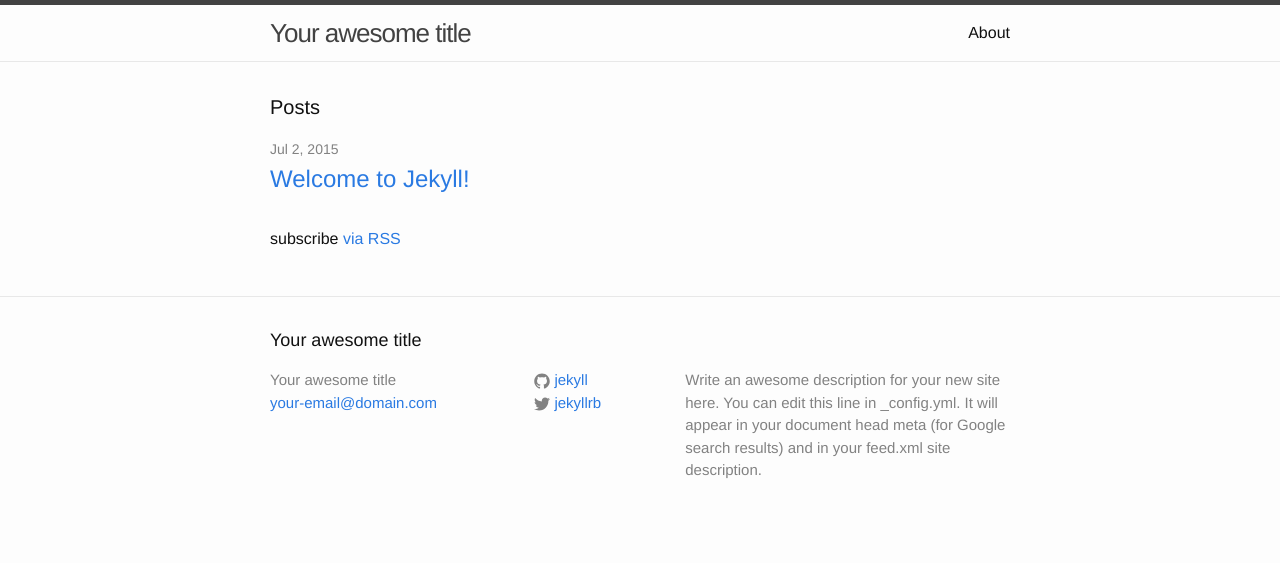
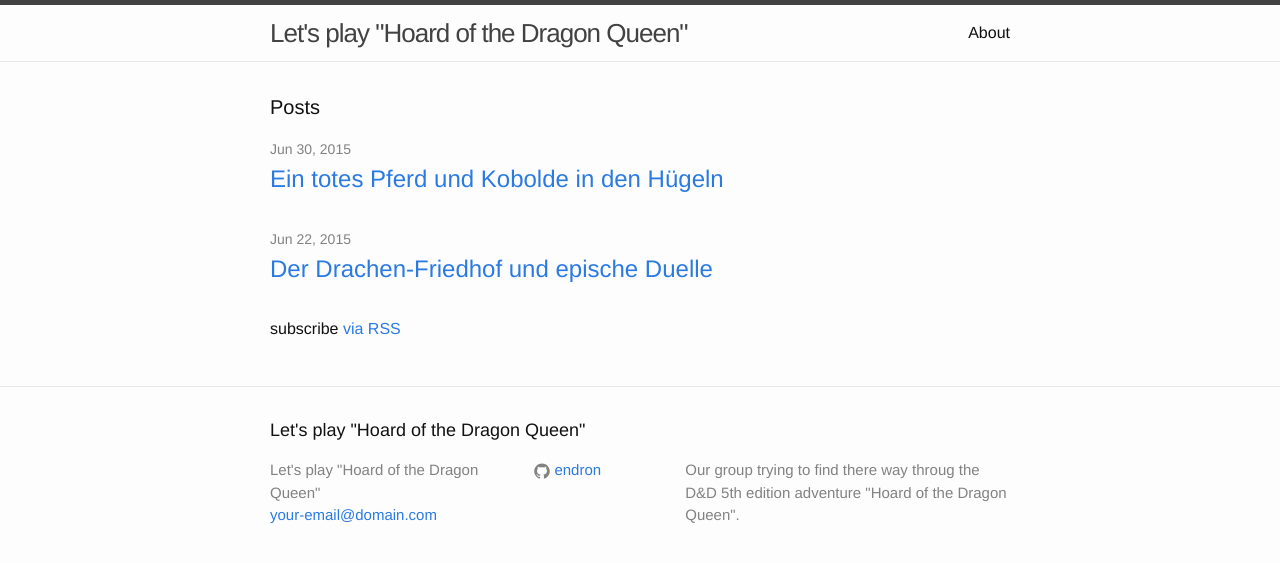
Before and after one commit to Endron/hoard-of-the-dragon-queen, a Jekyll site: the page built from index.html, in a window 1280 px wide. Shown: the top 563 px of the page. Built offline with Jekyll 4.4.1, drawn with Linux system fonts in a browser that asks for light colours.

Commit message:
add first posts

```diff
--- a/_config.yml
+++ b/_config.yml
@@ -1,14 +1,13 @@
 # Site settings
-title: Your awesome title
+title: Let's play "Hoard of the Dragon Queen"
 email: your-email@domain.com
 description: > # this means to ignore newlines until "baseurl:"
-  Write an awesome description for your new site here. You can edit this
-  line in _config.yml. It will appear in your document head meta (for
-  Google search results) and in your feed.xml site description.
+  Our group trying to find there way throug the D&D 5th edition adventure
+  "Hoard of the Dragon Queen".
 baseurl: "" # the subpath of your site, e.g. /blog/
 url: "http://yourdomain.com" # the base hostname & protocol for your site
-twitter_username: jekyllrb
-github_username:  jekyll
+# twitter_username: jekyllrb
+github_username:  endron
 
 # Build settings
 markdown: kramdown
--- /dev/null
+++ b/_posts/2015-06-22-dragon-graveyard.md
@@ -0,0 +1,8 @@
+---
+layout: post
+title:  "Der Drachen-Friedhof und epische Duelle"
+date:   2015-06-22 20:00:00
+categories: adventurelog
+---
+
+Unser episches Abenteuer beginnt.
--- /dev/null
+++ b/_posts/2015-06-30-a-dead-hoars-and-killing-kobolds.md
@@ -0,0 +1,9 @@
+---
+layout: post
+title:  "Ein totes Pferd und Kobolde in den Hügeln"
+date:   2015-06-30 20:00:00
+categories: adventurelog
+---
+
+Auf unserer epischen Reise nach Greenest fanden wir am Wegesrand ein totes
+Pferd.
--- a/_posts/2015-07-02-welcome-to-jekyll.markdown
+++ /dev/null
@@ -1,25 +0,0 @@
----
-layout: post
-title:  "Welcome to Jekyll!"
-date:   2015-07-02 09:10:22
-categories: jekyll update
----
-You’ll find this post in your `_posts` directory. Go ahead and edit it and re-build the site to see your changes. You can rebuild the site in many different ways, but the most common way is to run `jekyll serve`, which launches a web server and auto-regenerates your site when a file is updated.
-
-To add new posts, simply add a file in the `_posts` directory that follows the convention `YYYY-MM-DD-name-of-post.ext` and includes the necessary front matter. Take a look at the source for this post to get an idea about how it works.
-
-Jekyll also offers powerful support for code snippets:
-
-{% highlight ruby %}
-def print_hi(name)
-  puts "Hi, #{name}"
-end
-print_hi('Tom')
-#=> prints 'Hi, Tom' to STDOUT.
-{% endhighlight %}
-
-Check out the [Jekyll docs][jekyll] for more info on how to get the most out of Jekyll. File all bugs/feature requests at [Jekyll’s GitHub repo][jekyll-gh]. If you have questions, you can ask them on [Jekyll’s dedicated Help repository][jekyll-help].
-
-[jekyll]:      http://jekyllrb.com
-[jekyll-gh]:   https://github.com/jekyll/jekyll
-[jekyll-help]: https://github.com/jekyll/jekyll-help
```
